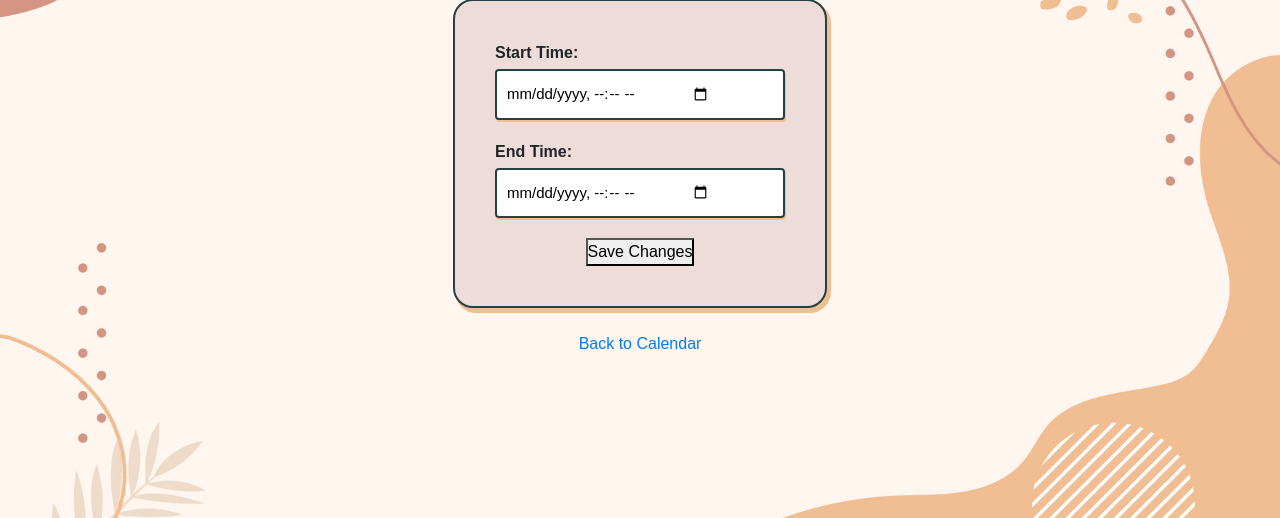
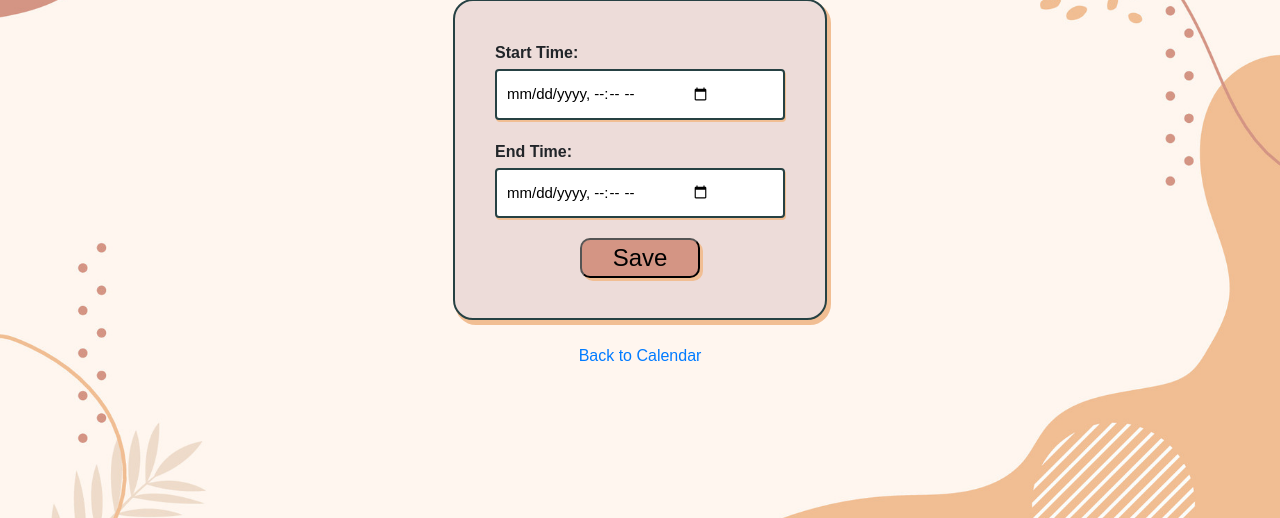
Before and after one commit to harmonica23/habitualize, a Django app: page /habit/1/1/event/new/ in a window 1280 px wide. Shown: the part 148-666 px from the top of the page. Run offline with Django 5.2, Linux system fonts and the light colour scheme; some libraries are stand-ins or nearby versions; some web fonts are replaced.

Commit message:
btn style

```diff
--- a/main_app/templates/event_edit.html
+++ b/main_app/templates/event_edit.html
@@ -14,7 +14,7 @@
     <label for="{{ form.end_time.id_for_label }}">End Time:</label>
     {{ form.end_time }}
     <br />
-    <button type="submit">Save Changes</button>
+    <button type="submit" class="submit-btn">Save</button>
   </form>
   </div>
 </div>
```
